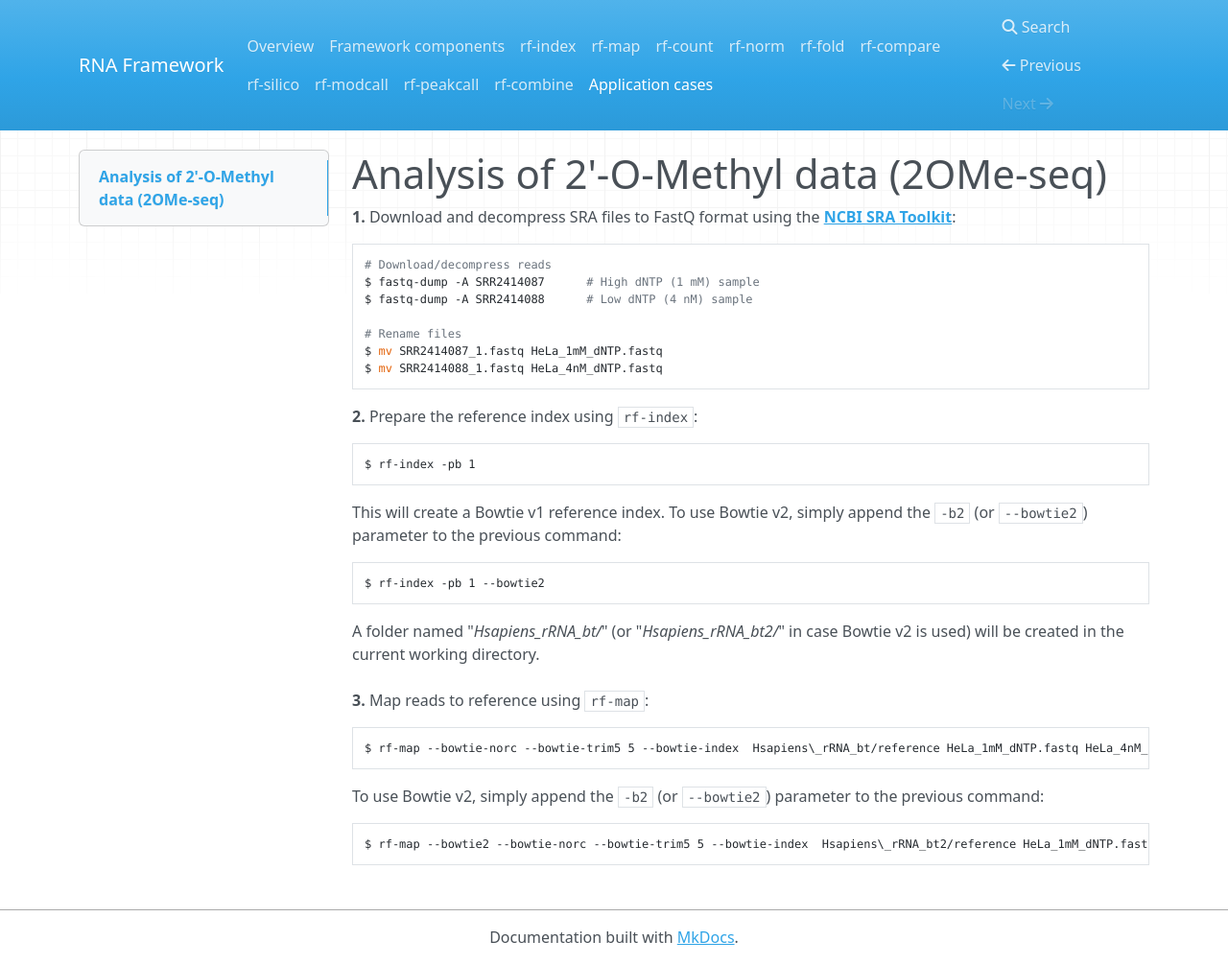
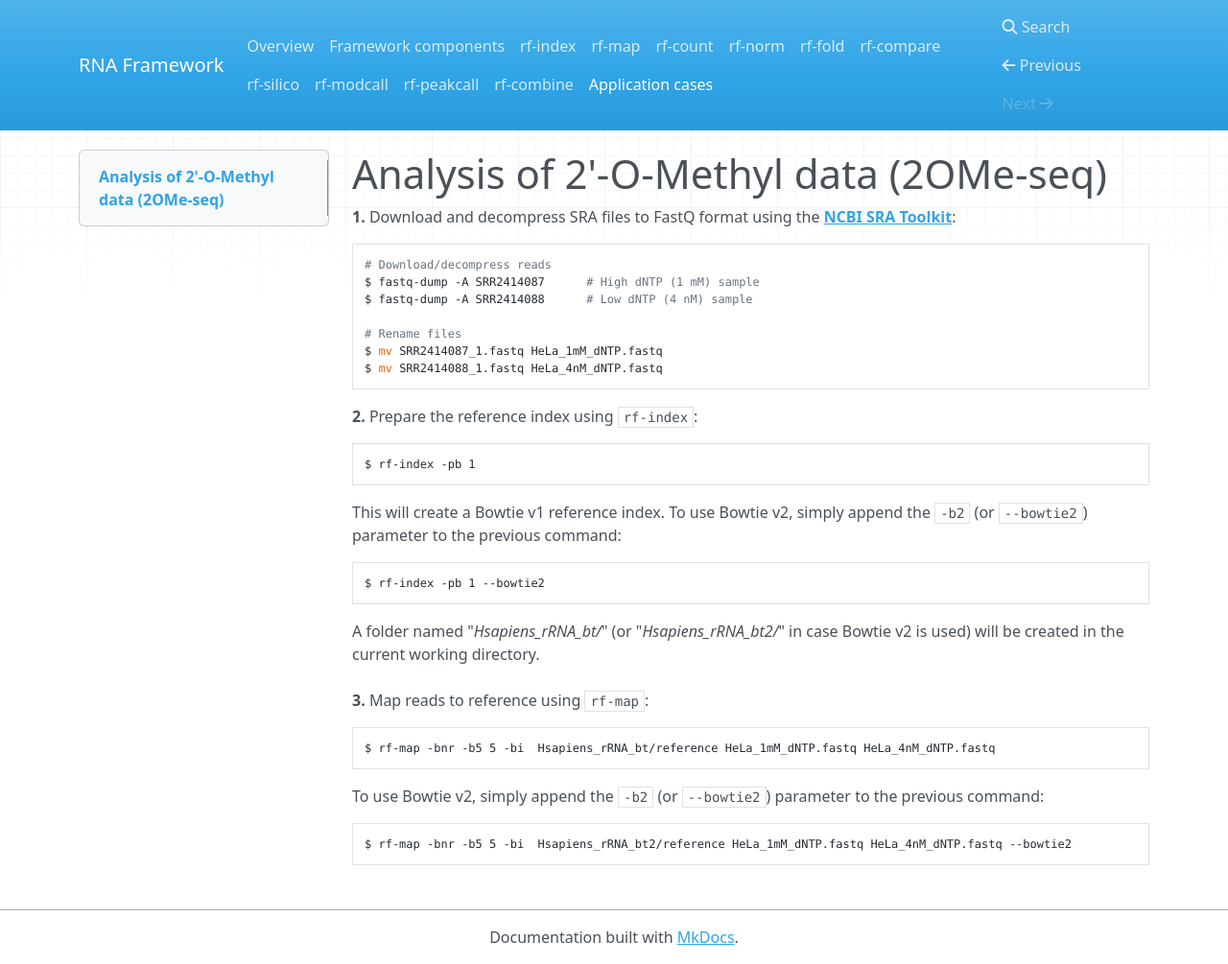
Before and after one commit to dincarnato/RNAFramework, an MkDocs documentation site: the page built from docs/cases.md, in a window 1280 px wide and 1005 px high. Shown: the whole window at 96% size. Built offline with MkDocs 1.6.1, drawn with Linux system fonts in a browser that asks for light colours; nearby versions of some CDN libraries; old or Windows-style settings are respelled for this version of MkDocs.

Commit message:
no message

````diff
--- a/docs/cases.md
+++ b/docs/cases.md
@@ -28,11 +28,11 @@ A folder named "*Hsapiens\_rRNA_bt/*" (or "*Hsapiens\_rRNA_bt2/*" in case Bowtie
 __3.__ Map reads to reference using ``rf-map``:
 
 ```bash
-$ rf-map --bowtie-norc --bowtie-trim5 5 --bowtie-index  Hsapiens\_rRNA_bt/reference HeLa_1mM_dNTP.fastq HeLa_4nM_dNTP.fastq
+$ rf-map -bnr -b5 5 -bi  Hsapiens_rRNA_bt/reference HeLa_1mM_dNTP.fastq HeLa_4nM_dNTP.fastq
 ```
 
 To use Bowtie v2, simply append the ``-b2`` (or ``--bowtie2``) parameter to the previous command:
 
 ```bash
-$ rf-map --bowtie2 --bowtie-norc --bowtie-trim5 5 --bowtie-index  Hsapiens\_rRNA_bt2/reference HeLa_1mM_dNTP.fastq HeLa_4nM_dNTP.fastq
+$ rf-map -bnr -b5 5 -bi  Hsapiens_rRNA_bt2/reference HeLa_1mM_dNTP.fastq HeLa_4nM_dNTP.fastq --bowtie2
 ```
````
